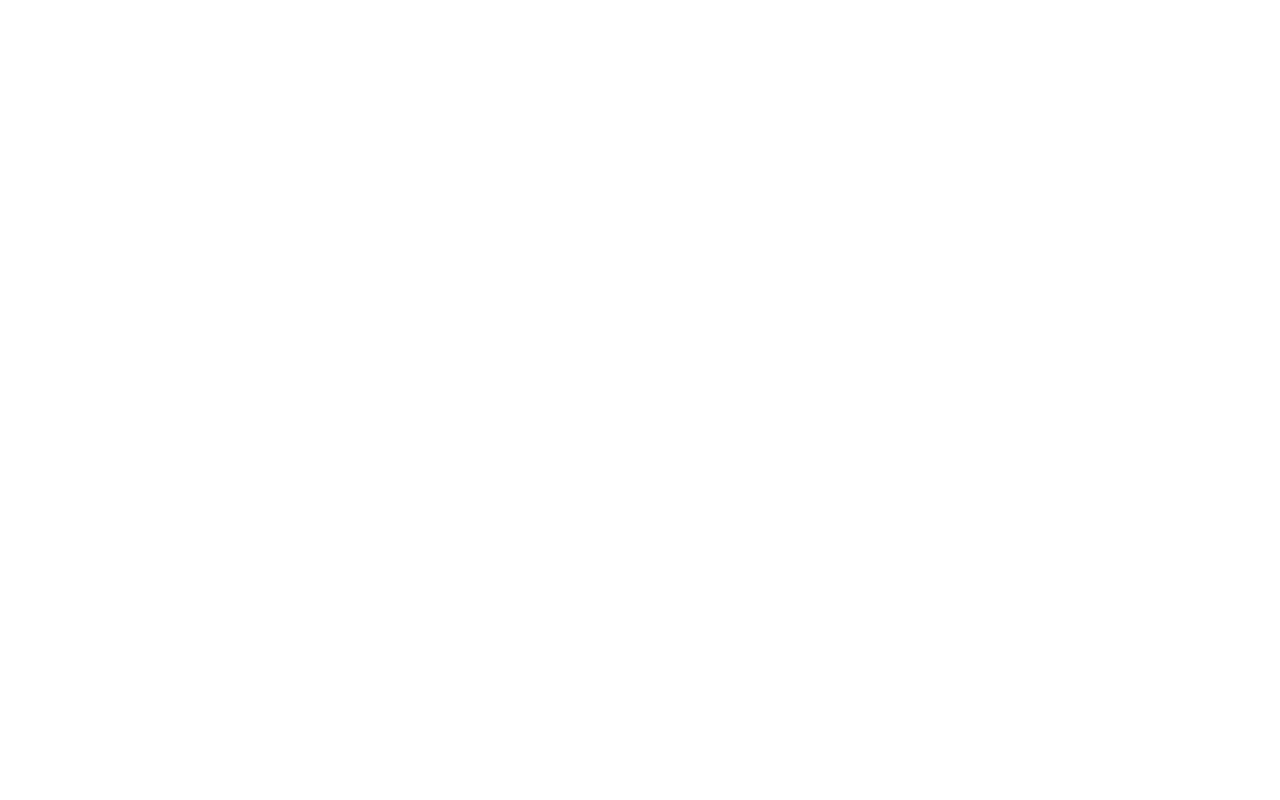
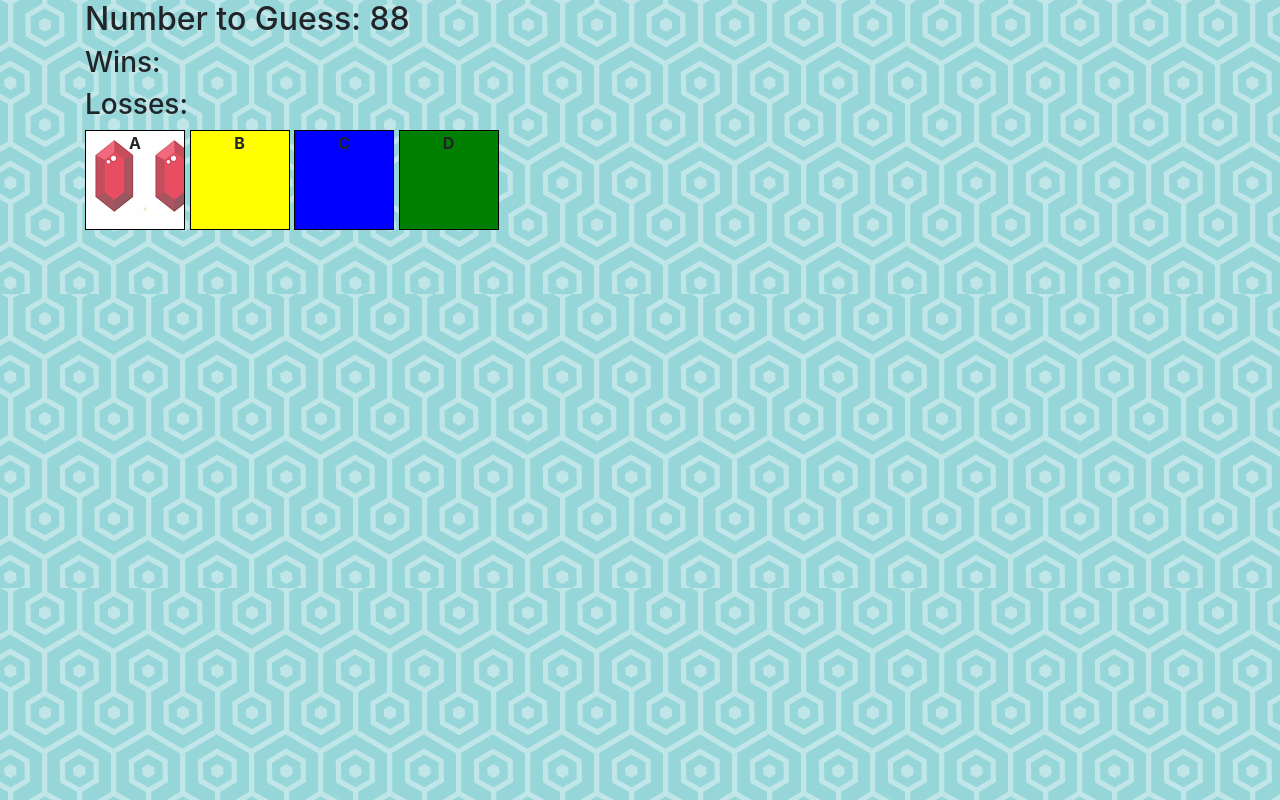
Before and after one commit to Jebbla/unit-4-game, a plain HTML site: page index.html in a window 1280 px wide. Drawn offline with nearby package versions, Linux system fonts and the light colour scheme.

Commit message:
buttons work in console, finally

```diff
--- a/assets/css/reset.css
+++ /dev/null
@@ -1,48 +0,0 @@
-/* http://meyerweb.com/eric/tools/css/reset/
-   v2.0 | 20110126
-   License: none (public domain)
-*/
-
-html, body, div, span, applet, object, iframe,
-h1, h2, h3, h4, h5, h6, p, blockquote, pre,
-a, abbr, acronym, address, big, cite, code,
-del, dfn, em, img, ins, kbd, q, s, samp,
-small, strike, strong, sub, sup, tt, var,
-b, u, i, center,
-dl, dt, dd, ol, ul, li,
-fieldset, form, label, legend,
-table, caption, tbody, tfoot, thead, tr, th, td,
-article, aside, canvas, details, embed,
-figure, figcaption, footer, header, hgroup,
-menu, nav, output, ruby, section, summary,
-time, mark, audio, video {
-	margin: 0;
-	padding: 0;
-	border: 0;
-	font-size: 100%;
-	font: inherit;
-	vertical-align: baseline;
-}
-/* HTML5 display-role reset for older browsers */
-article, aside, details, figcaption, figure,
-footer, header, hgroup, menu, nav, section {
-	display: block;
-}
-body {
-	line-height: 1;
-}
-ol, ul {
-	list-style: none;
-}
-blockquote, q {
-	quotes: none;
-}
-blockquote:before, blockquote:after,
-q:before, q:after {
-	content: '';
-	content: none;
-}
-table {
-	border-collapse: collapse;
-	border-spacing: 0;
-}
--- a/assets/css/style.css
+++ b/assets/css/style.css
@@ -0,0 +1,28 @@
+.body{
+    background-image: url("background.png");
+}
+
+
+.crystal-button{
+    display: inline-block;
+    height: 100px;
+    width: 100px;
+    font-weight: bold;
+    font-size: 30;
+    border: 1px solid black;
+    text-align: center;
+}
+
+#button-red{
+    background-color:red;
+    background-image: url('/assets/images/red.png');
+}
+#button-yellow{
+    background-color: yellow;
+}
+#button-blue{
+    background-color: blue;
+}
+#button-green{
+    background-color: green;
+}
--- a/assets/javascript/game.js
+++ b/assets/javascript/game.js
@@ -0,0 +1,49 @@
+var goal, current, redNumber, yellowNumber, blueNumber, greenNumber, win, loss;
+
+var resetGame = function(){
+    goal = Math.floor(Math.random()*101 + 19);
+    current = 0;
+    redNumber = Math.floor(Math.random()*12);
+    yellowNumber = Math.floor(Math.random()*12);
+    blueNumber = Math.floor(Math.random()*12);
+    greenNumber = Math.floor(Math.random()*12);
+
+}
+
+resetGame();
+
+$(document).ready(function(){
+    $("#button-red").attr('value', redNumber);
+    $("#button-yellow").attr('value', yellowNumber);
+    $("#button-blue").attr('value', blueNumber);
+    $("#button-green").attr('value', greenNumber);
+    console.log("hello there", redNumber, yellowNumber, blueNumber, greenNumber)
+
+    $('.crystal-button').click(function(){
+        current += parseInt($(this).attr('value'));
+        console.log(current);
+    });
+
+    $('.value').text(goal);
+
+    $('body').css('background-image',
+ 'url("assets/images/background.png")');
+
+
+});
+
+
+//use for wins and losses
+//$('#win').text(wins);
+//$('#loss').text(losses);
+
+/*if(#win === true){
+    $("#win").append($("win").text("You won!!"));
+      setGame();
+*/
+
+
+// set goal number
+// set current score counter
+// set wins and losses
+// add images and background
--- a/index.html
+++ b/index.html
@@ -1,27 +1,30 @@
 <!DOCTYPE html>
 <html>
     <head>
-  <title>Crystal Collector</title>
+
+    	<link rel="stylesheet" href="https://stackpath.bootstrapcdn.com/bootstrap/4.3.1/css/bootstrap.min.css" integrity="sha384-ggOyR0iXCbMQv3Xipma34MD+dH/1fQ784/j6cY/iJTQUOhcWr7x9JvoRxT2MZw1T" crossorigin="anonymous">
+    	<script src="https://ajax.googleapis.com/ajax/libs/jquery/3.4.0/jquery.min.js"></script>
+		<link rel="stylesheet" href="assets/css/style.css">
+    	<script src="assets/javascript/game.js"></script>
     </head>
     <body>
 
-<script type="text/javascript">
+			<div class = "container">
+					<div id="goal">
+						<h2>Number to Guess: <span class="value"></span></h2>
+					</div>
 
+					<div id="scoreboard">
+							<h3><span id="status"></span></h3>
+							<h3>Wins: <span id="win"></span></h3>
+							<h3>Losses: <span id="loss"></span> </h3>
+						</div>
 
+			<div id="button-red" class="crystal-button">A</div>
+			<div id="button-yellow" class="crystal-button">B</div>
+			<div id="button-blue" class="crystal-button">C</div>
+			<div id="button-green" class="crystal-button">D</div>
 
-</script>
-</body>
-</html>
-<!DOCTYPE html>
-<html lang="en">
-    <head>
-        <meta charset="UTF-8">
-        <title>Psychic Game</title>
-        <link rel= "stylesheet" type="text/css" href= "assets/css/style.css">
-        <link rel= "stylesheet" type="text/css" href= "assets/css/reset.css">
-    </head>
-
-    <body>
 
 		</body>
 </html>
```
Also changed, not shown: assets/images/background.png (added), assets/images/blue.png (added), assets/images/green.png (added), assets/images/red.png (added), assets/images/yellow.png (added). Lines whose indentation alone changed are shown as unchanged.
